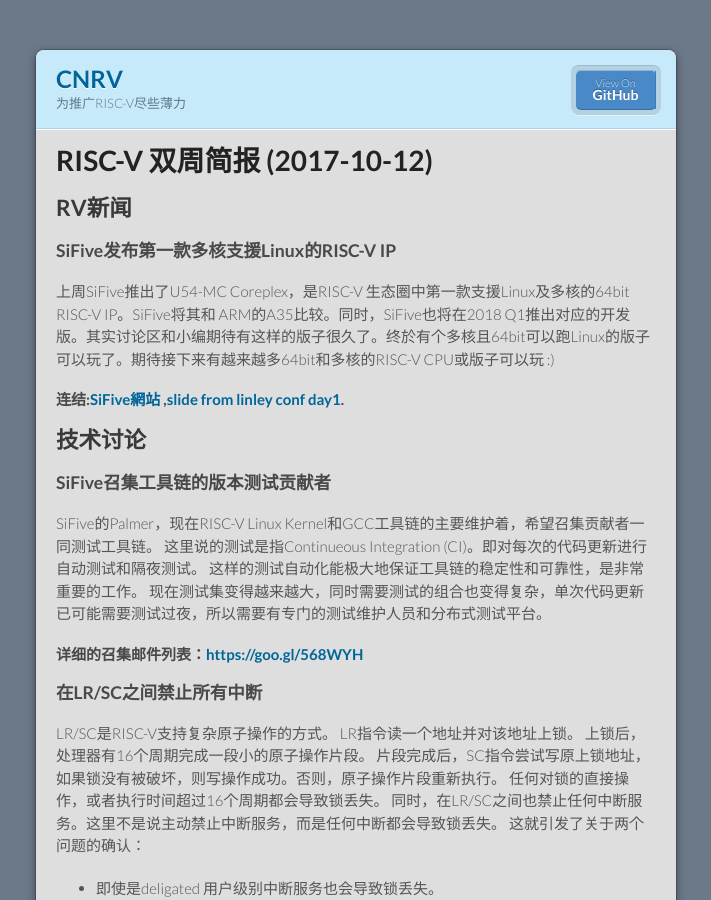
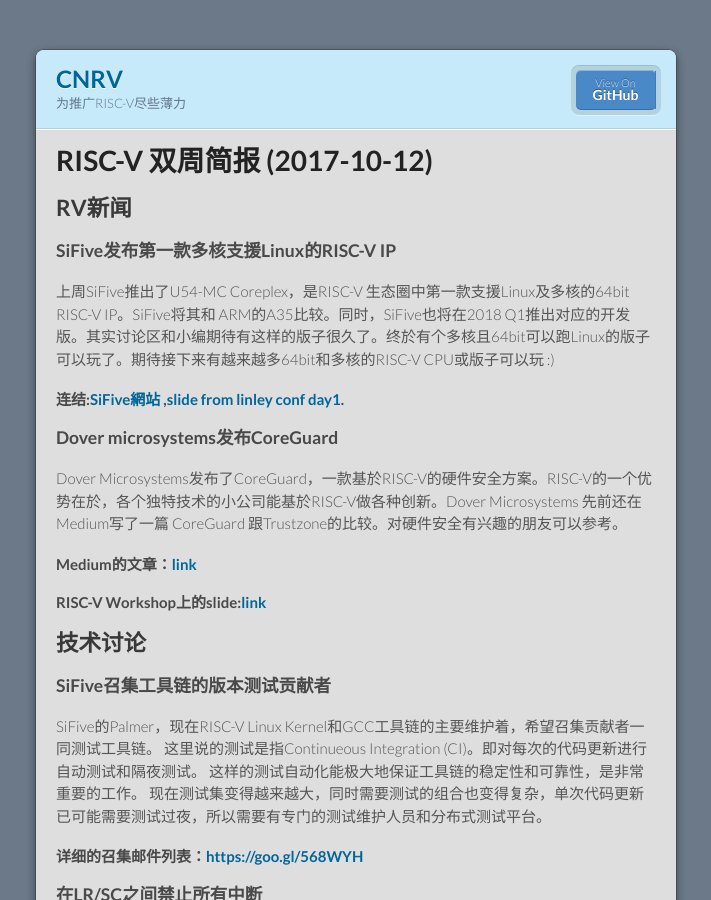
Before and after one commit to cnrv/home, a Jekyll site: the page built from bi-week-rpts/2017-10-12.md, in a window 1280 px wide and 900 px high. Shown: the whole window, without its empty margins (284-995 px from the left). Built offline with Jekyll 4.4.1, drawn with Linux system fonts in a browser that asks for light colours; Markdown is read by kramdown in place of the engine named in the settings; comment, search, counter and statistics services are not loaded; our own code applies the rules of GitHub Pages for plain Markdown files.

Commit message:
把dover的消息放進新聞
故意沒放上dover microsystems product的網址，以免太不中立，好像在幫他們打廣告。放進新聞一來這期新聞實在不多，另一來，這種硝公司用risc-v的創新嘗試也是生態圈的重點，畢竟其他ISA沒有這種機會，不是open ISA。

```diff
--- a/bi-week-rpts/2017-10-12.md
+++ b/bi-week-rpts/2017-10-12.md
@@ -10,6 +10,13 @@
 上周SiFive推出了U54-MC Coreplex，是RISC-V 生态圈中第一款支援Linux及多核的64bit RISC-V IP。SiFive将其和 ARM的A35比较。同时，SiFive也将在2018 Q1推出对应的开发版。其实讨论区和小编期待有这样的版子很久了。终於有个多核且64bit可以跑Linux的版子可以玩了。期待接下来有越来越多64bit和多核的RISC-V CPU或版子可以玩 :)
 
 #### 连结:[SiFive網站](https://www.sifive.com/products/risc-v-core-ip/u54-mc/) ,[slide from linley conf day1](http://www.linleygroup.com/events/agenda.php?num=43&day=1).
+
+### Dover microsystems发布CoreGuard
+Dover Microsystems发布了CoreGuard，一款基於RISC-V的硬件安全方案。RISC-V的一个优势在於，各个独特技术的小公司能基於RISC-V做各种创新。Dover Microsystems 先前还在Medium写了一篇 CoreGuard 跟Trustzone的比较。对硬件安全有兴趣的朋友可以参考。
+
+#### Medium的文章：[link](https://medium.com/@dovermicrosystems/dover-coreguard-vs-arm-trustzone-2c0412c4bc75)
+#### RISC-V Workshop上的slide:[link](https://riscv.org/wp-content/uploads/2016/01/Wed1430-dover_riscv_jan2016_v3.pdf)
+
 
 ## 技术讨论
 
```
